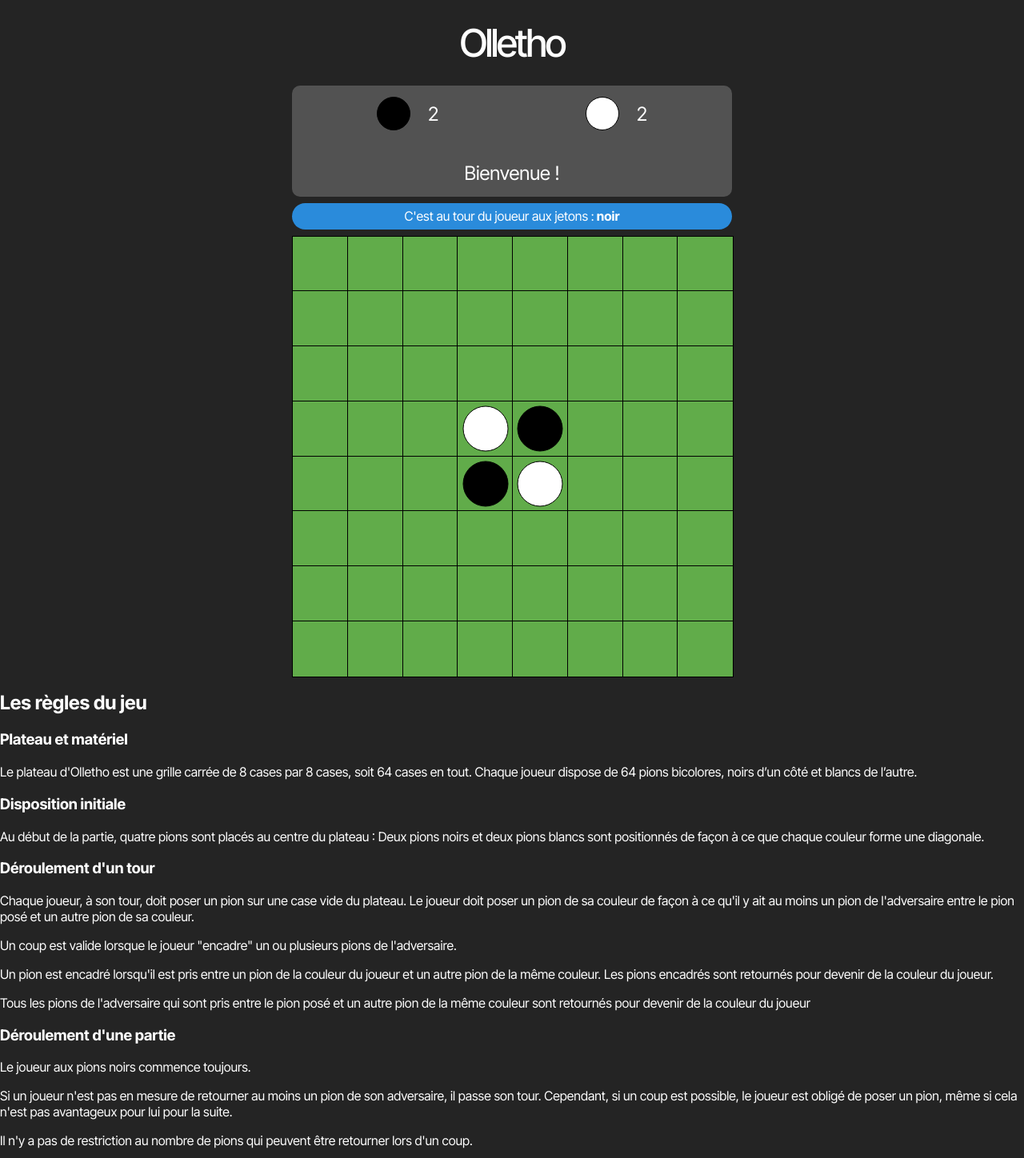
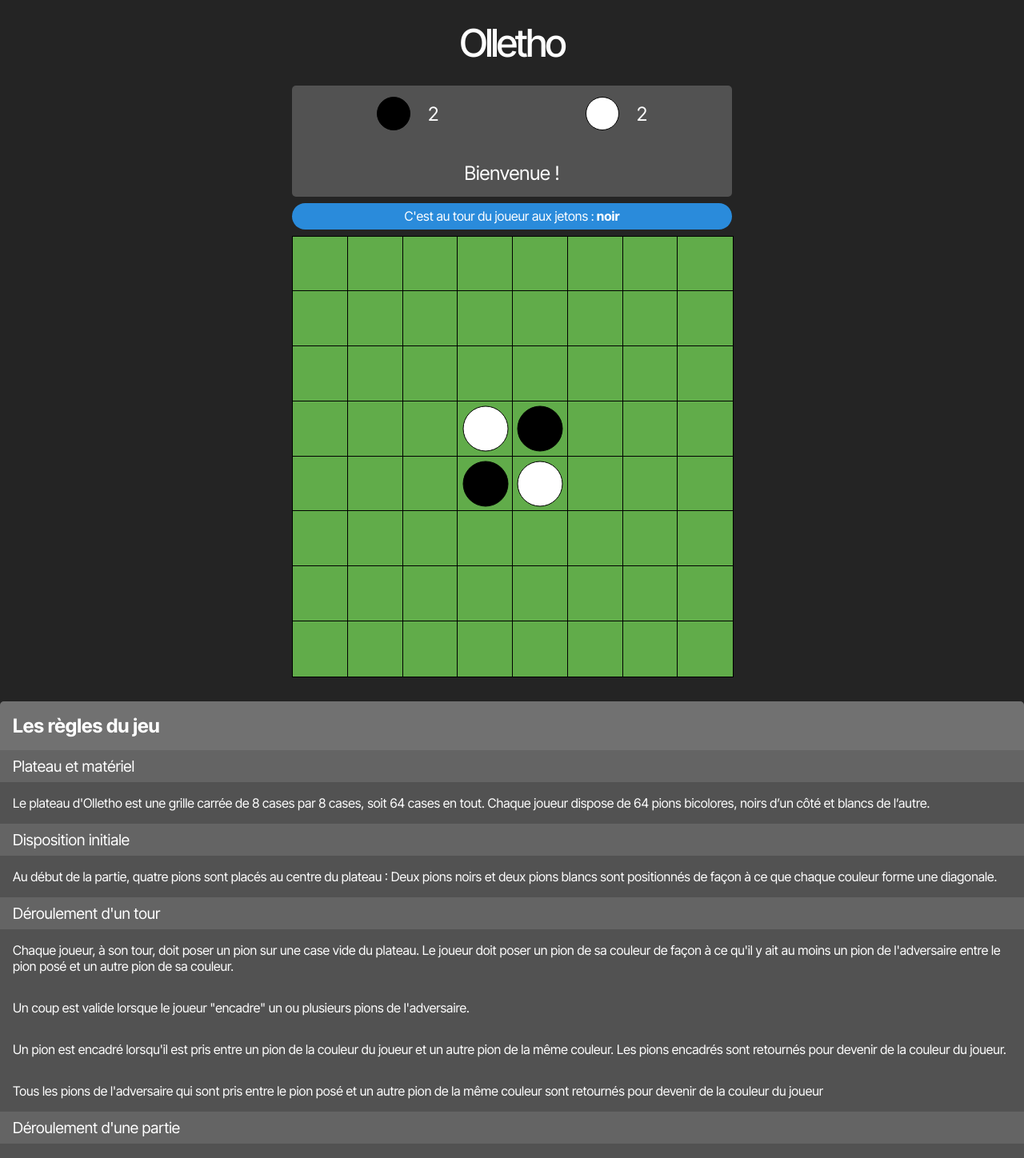
Before and after one commit to MaelleN95/olletho, a React (Vite) app: page / in a window 1280 px wide. Shown: the top 1448 px of the page at 80% size. Built offline with nearby package versions, Linux system fonts and the light colour scheme.

Commit message:
Update : game rules style

```diff
--- a/src/styles/gameStatus.css
+++ b/src/styles/gameStatus.css
@@ -6,8 +6,8 @@
   padding: 0.9rem;
   margin: 0.5rem 0;
   height: 110px;
-  background-color: #525252;
-  border-radius: 10px;
+  background-color: var(--secondary-background);
+  border-radius: 5px;
 }
 
 .game-status p {
--- a/src/styles/index.css
+++ b/src/styles/index.css
@@ -3,6 +3,7 @@
 @import './cell.css';
 @import './gameStatus.css';
 @import './gameboard.css';
+@import './rules.css';
 
 :root {
   --green-board: #61ac4a;
@@ -12,6 +13,8 @@
   --valid-cell: #cade5a;
   --flipped-disk: rgb(0, 103, 0);
   --background: #242424;
+  --secondary-background: #525252;
+  --title--background: #717171;
   --blue: #2a8bdb;
 }
 
@@ -27,6 +30,10 @@ main {
   margin: auto;
 }
 
+section {
+  margin: 2rem 0;
+}
+
 h1 {
   text-align: center;
   font-size: 3rem;
@@ -37,5 +44,5 @@ h1 {
 
 #game {
   max-width: 550px;
-  margin: auto;
+  margin: 1rem auto;
 }
--- /dev/null
+++ b/src/styles/rules.css
@@ -0,0 +1,26 @@
+#rules {
+  padding: 0;
+  background-color: var(--secondary-background);
+  border-radius: 5px;
+}
+
+#rules h2 {
+  font-size: 1.5rem;
+  margin: 0;
+  padding: 1rem;
+  background-color: var(--title--background);
+  border-radius: 5px 5px 0 0;
+}
+
+#rules h3 {
+  font-weight: normal;
+  font-size: 1.2rem;
+  margin: 0;
+  padding: 0.5rem 1rem;
+  background-color: #646464;
+}
+
+#rules p {
+  padding: 1rem;
+  margin: 0;
+}
```
Also changed, not shown: src/components/GameBoard.jsx (+8 -0 lines), src/styles/gameboard.css (line endings or trailing spaces).
